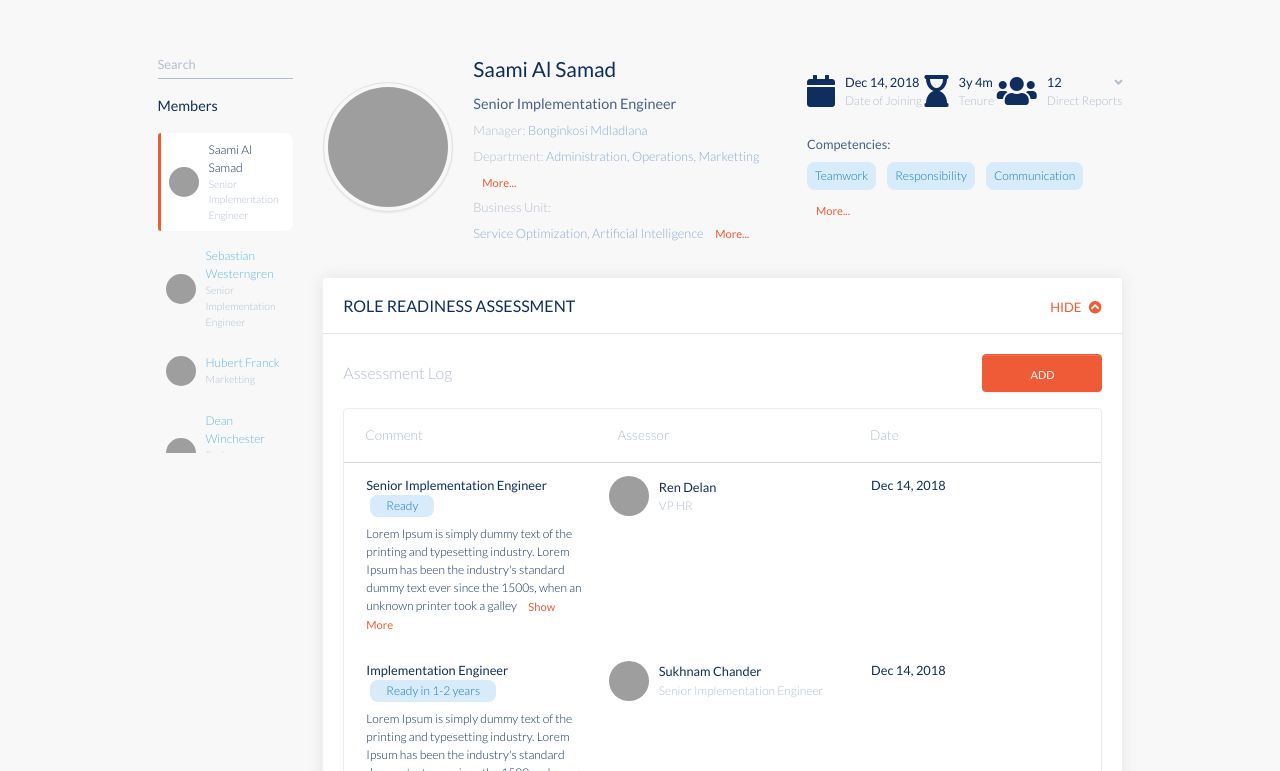
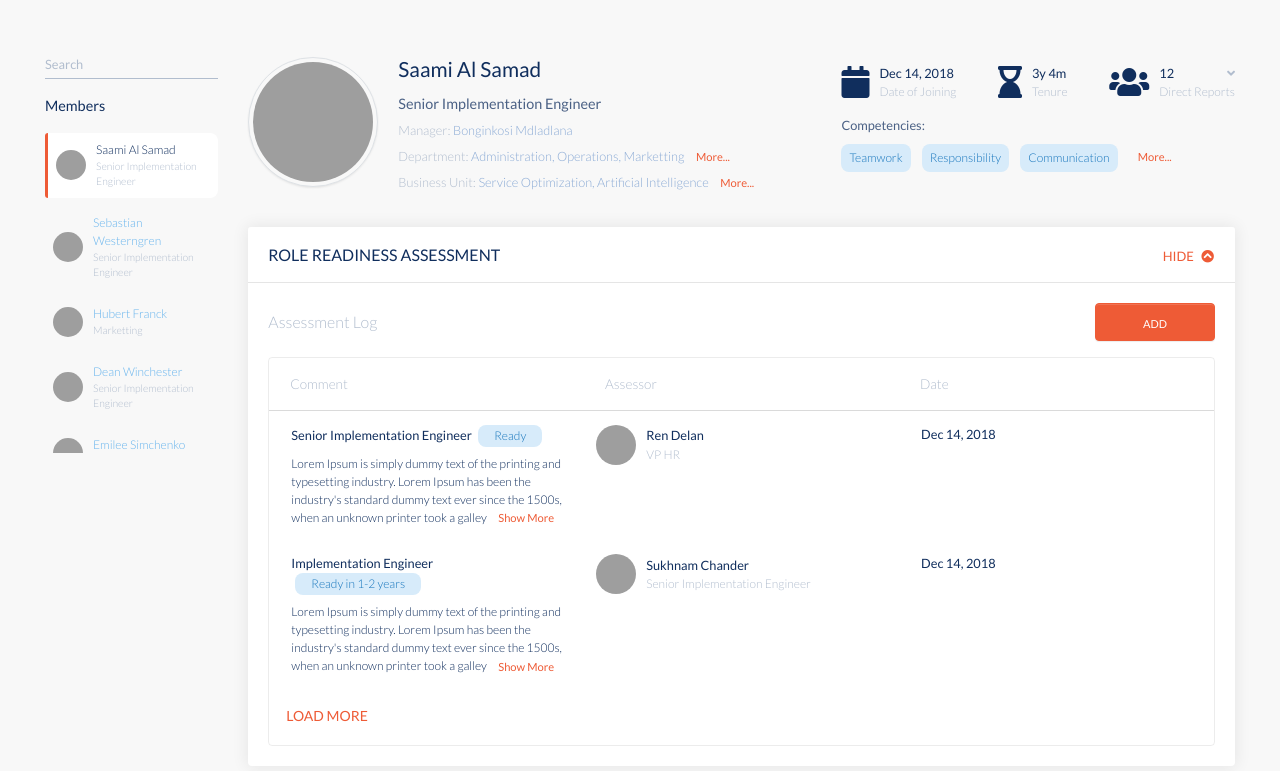
Before and after one commit to indieNik/customized-bootstrap-theme, a website: page teams.html in a window 1280 px wide. Shown: the top 771 px of the page. Drawn offline with nearby package versions, Linux system fonts and the light colour scheme; grey boxes are pictures that could not be loaded; a script that the page names is missing.

Commit message:
Added a temp container class for better renders outside of application

```diff
--- a/scss/layouts/_container.scss
+++ b/scss/layouts/_container.scss
@@ -9,6 +9,11 @@
     // max-width: 1440px !important;
 }
 
+.container-temp {
+    width: 1220px!important;
+    max-width: 1220px !important;
+}
+
 @media only screen and (min-width: 1441px) {
     .container {
         width: 50vw !important;
--- a/teams.html
+++ b/teams.html
@@ -25,7 +25,7 @@
       </path>
     </svg>
   </div> -->
-  <div class="container container-fluid mt-5">
+  <div class="container container-temp container-fluid mt-5">
     <div class="row">
       <div class="col-md-2 members-sidebar">
         <!-- <div class="input-group"> -->
```
Also changed, not shown: css/mytheme.css, css/mytheme.min.css.
